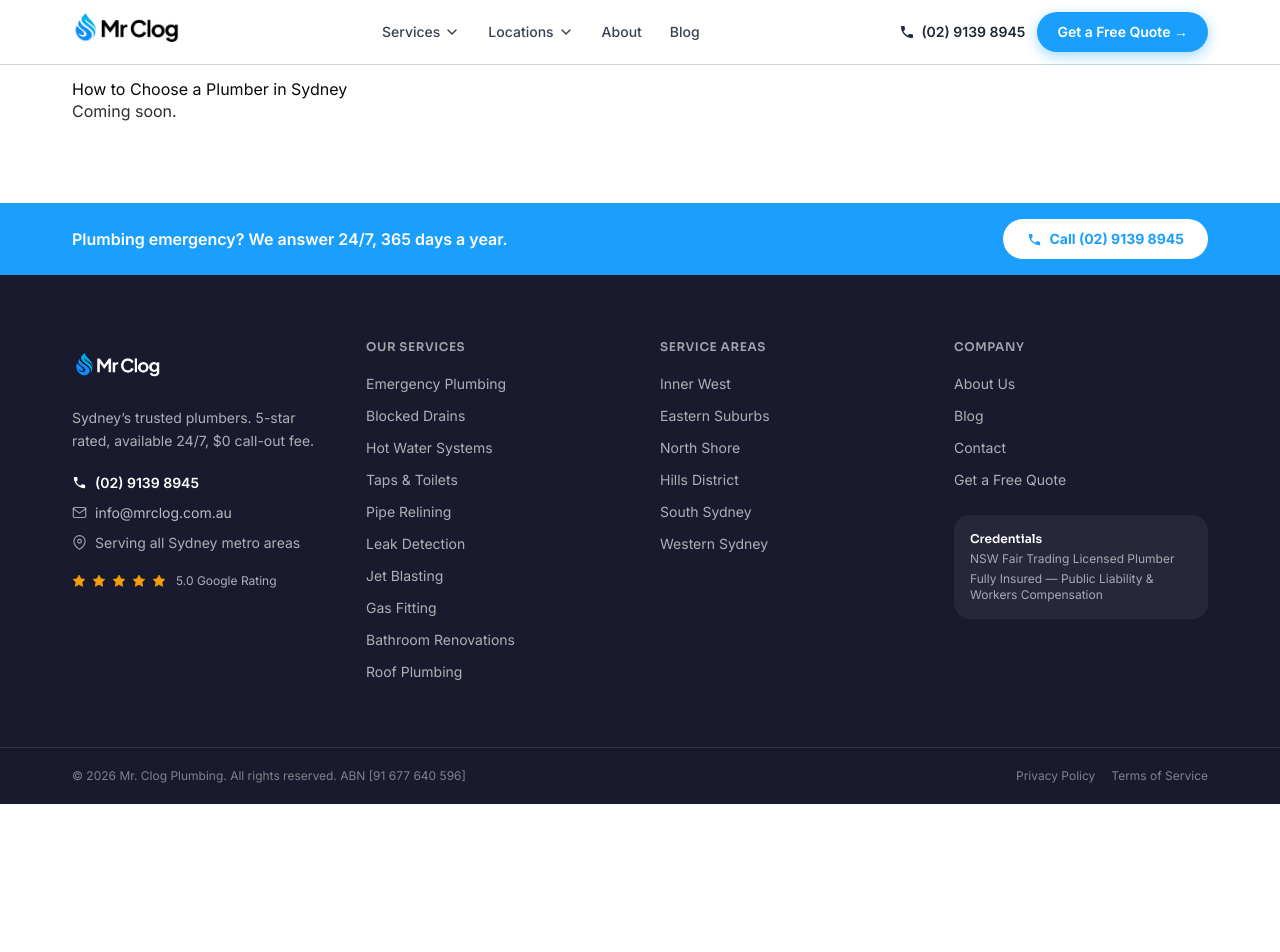
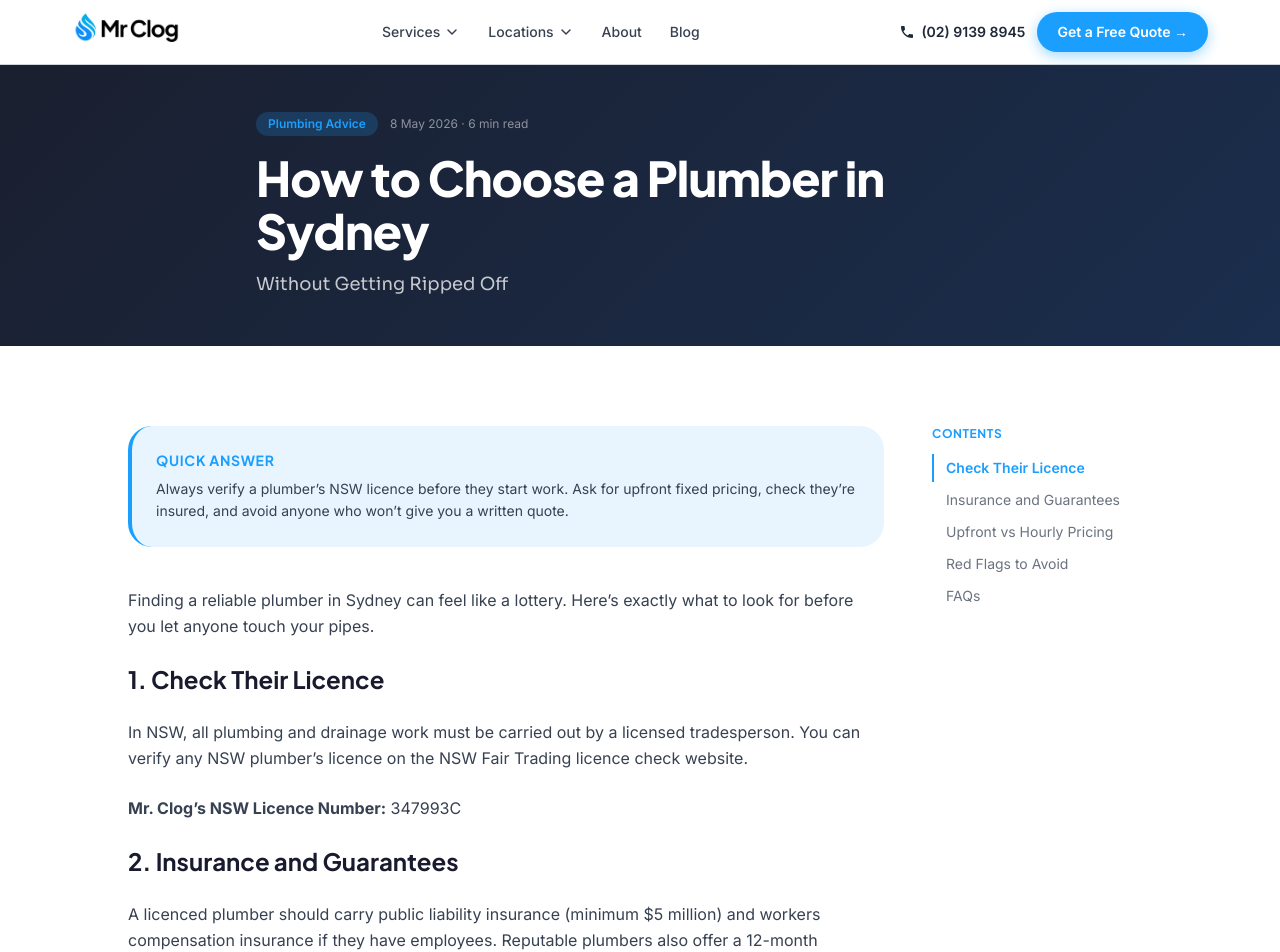
Before and after one commit to mrclogplumbing/mrclog-website, a Next.js app: page /blog/how-to-choose-a-plumber-in-sydney in a window 1280 px wide. Shown: the top 952 px of the page. Before the commit the page ends 804 px from the top, so only its background shows below. Built offline with nearby package versions, Linux system fonts and the light colour scheme.

Commit message:
Revise blog content on choosing a plumber in Sydney
Updated the blog page to provide detailed advice on choosing a plumber in Sydney, including sections on licensing, insurance, pricing, and red flags. Enhanced the metadata for better SEO and user engagement.

```diff
--- a/src/app/blog/how-to-choose-a-plumber-in-sydney/page.tsx
+++ b/src/app/blog/how-to-choose-a-plumber-in-sydney/page.tsx
@@ -1,15 +1,97 @@
 import type { Metadata } from "next";
+import Link from "next/link";
+import { PhoneCallIcon } from "@/components/ui/ServiceIcons";
+import TableOfContents from "@/components/blog/TableOfContents";
 
 export const metadata: Metadata = {
-  title: "How to Choose a Plumber in Sydney | Mr. Clog Blog",
-  description: "What to check before you hire a plumber in Sydney.",
+  title: "How to Choose a Plumber in Sydney (Without Getting Ripped Off) | Mr. Clog Blog",
+  description:
+    "Choosing the wrong plumber can cost you hundreds. Here is exactly what to check before you hire \u2014 licence, insurance, pricing, and red flags.",
 };
+
+const PHONE = "(02) 9139 8945";
+const PHONE_HREF = "tel:+61291398945";
+
+const tocItems = [
+  { id: "licence", title: "Check Their Licence" },
+  { id: "insurance", title: "Insurance and Guarantees" },
+  { id: "pricing", title: "Upfront vs Hourly Pricing" },
+  { id: "red-flags", title: "Red Flags to Avoid" },
+  { id: "faq", title: "FAQs" },
+];
 
 export default function BlogChoosePlumberPage() {
   return (
-    <main className="section-container py-20">
-      <h1>How to Choose a Plumber in Sydney</h1>
-      <p>Coming soon.</p>
-    </main>
+    <>
+      {/* Hero */}
+      <section className="relative pt-16 flex items-center min-h-[38vh]" style={{ background: "var(--color-dark)" }}>
+        <div className="absolute inset-0" style={{ background: "linear-gradient(135deg, rgba(26,31,46,0.97) 0%, rgba(26,159,255,0.15) 100%)" }} aria-hidden="true" />
+        <div className="relative section-container py-12 md:py-18">
+          <div className="max-w-3xl">
+            <div className="flex items-center gap-3 mb-4">
+              <span className="text-xs font-semibold px-3 py-1 rounded-full" style={{ background: "rgba(26,159,255,0.2)", color: "var(--color-brand-blue)" }}>Plumbing Advice</span>
+              <span className="text-xs" style={{ color: "rgba(255,255,255,0.5)" }}>8 May 2026 · 6 min read</span>
+            </div>
+            <h1 className="font-logo font-extrabold text-white mb-3" style={{ fontSize: "clamp(1.8rem, 4.5vw, 3rem)", lineHeight: "1.1", letterSpacing: "-0.02em" }}>
+              How to Choose a Plumber in Sydney
+            </h1>
+            <p className="font-display text-lg" style={{ color: "rgba(255,255,255,0.75)" }}>Without Getting Ripped Off</p>
+          </div>
+        </div>
+      </section>
+
+      <div className="section-container py-14 md:py-20">
+        <div className="lg:grid lg:grid-cols-[1fr_220px] lg:gap-12 max-w-5xl mx-auto">
+          <article>
+            <div className="rounded-2xl p-6 mb-10 border-l-4" style={{ background: "var(--color-brand-blue-light)", borderColor: "var(--color-brand-blue)" }}>
+              <p className="font-logo font-bold text-sm uppercase tracking-wider mb-2" style={{ color: "var(--color-brand-blue)" }}>Quick Answer</p>
+              <p className="text-gray-700 text-sm leading-relaxed">
+                Always verify a plumber&rsquo;s NSW licence before they start work. Ask for upfront fixed pricing, check they&rsquo;re insured, and avoid anyone who won&rsquo;t give you a written quote.
+              </p>
+            </div>
+
+            <div className="space-y-6 text-gray-700 leading-relaxed">
+              <p>Finding a reliable plumber in Sydney can feel like a lottery. Here&rsquo;s exactly what to look for before you let anyone touch your pipes.</p>
+
+              <h2 id="licence" className="font-logo font-bold text-2xl mt-10 mb-4" style={{ color: "var(--color-dark)" }}>1. Check Their Licence</h2>
+              <p>In NSW, all plumbing and drainage work must be carried out by a licensed tradesperson. You can verify any NSW plumber&rsquo;s licence on the NSW Fair Trading licence check website.</p>
+              <p><strong>Mr. Clog’s NSW Licence Number:</strong> 347993C</p>
+
+              <h2 id="insurance" className="font-logo font-bold text-2xl mb-4" style={{ color: "var(--color-dark)" }}>2. Insurance and Guarantees</h2>
+              <p>A licenced plumber should carry public liability insurance (minimum $5 million) and workers compensation insurance if they have employees. Reputable plumbers also offer a 12-month workmanship guarantee on labour.</p>
+
+              <h2 id="pricing" className="font-logo font-bold text-2xl mb-4" style={{ color: "var(--color-dark)" }}>3. Upfront Fixed Pricing</h2>
+              <p>Always ask for fixed upfront pricing. With hourly rates, jobs that should take an hour can stretch to three. Mr. Clog uses fixed pricing on every job — you know exactly what you&rsquo;ll pay before we pick up a spanner.</p>
+
+              <h2 id="red-flags" className="font-logo font-bold text-2xl mb-4" style={{ color: "var(--color-dark)" }}>4. Red Flags to Avoid</h2>
+              <p>Watch out for plumbers who: don’t display a licence number, won’t give a written quote, ask for full payment up front in cash, can’t tell you their ABN, or pressure you to make a decision immediately.</p>
+
+              <h2 id="faq" className="font-logo font-bold text-2xl mb-4" style={{ color: "var(--color-dark)" }}>FAQs</h2>
+              <h3 className="font-logo font-bold text-lg mb-2 mt-6" style={{ color: "var(--color-dark)" }}>How much does a Sydney plumber cost?</h3>
+              <p>Most jobs range from $150 for a minor repair to $500+ for blocked drain clearing or hot water repair. Always get a fixed upfront quote.</p>
+              <h3 className="font-logo font-bold text-lg mb-2 mt-6" style={{ color: "var(--color-dark)" }}>How do I check a plumber&rsquo;s licence?</h3>
+              <p>Search the plumber’s licence number on the NSW Fair Trading licence check website. Mr. Clog’s NSW licence is 347993C.</p>
+            </div>
+
+            {/* CTA */}
+            <div className="mt-12 rounded-2xl p-8 text-center" style={{ background: "var(--color-dark)" }}>
+              <p className="font-logo font-bold text-xl text-white mb-2">Need a Sydney Plumber You Can Trust?</p>
+              <p className="text-sm mb-5" style={{ color: "rgba(255,255,255,0.7)" }}>Mr. Clog is fully licenced (NSW Lic. No. 347993C), insured, and provides upfront fixed pricing.</p>
+              <div className="flex gap-3 justify-center flex-wrap">
+                <a href={PHONE_HREF} className="inline-flex items-center gap-2 px-6 py-3 rounded-full font-semibold text-white" style={{ background: "var(--color-brand-blue)" }}>
+                  <PhoneCallIcon size={16} />
+                  Call {PHONE}
+                </a>
+                <Link href="/contact" className="btn-outline-white">Contact Us</Link>
+              </div>
+            </div>
+          </article>
+
+          <aside className="hidden lg:block">
+            <TableOfContents items={tocItems} />
+          </aside>
+        </div>
+      </div>
+    </>
   );
 }
```
